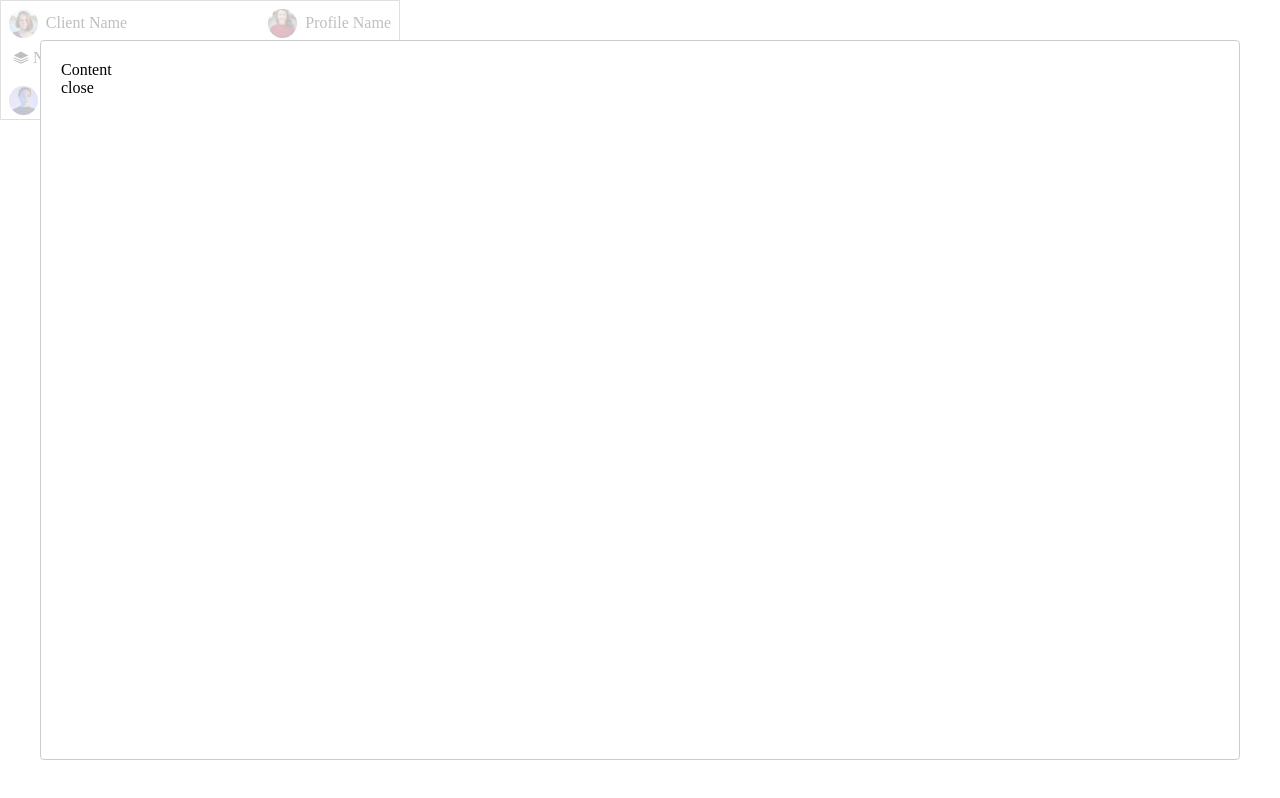
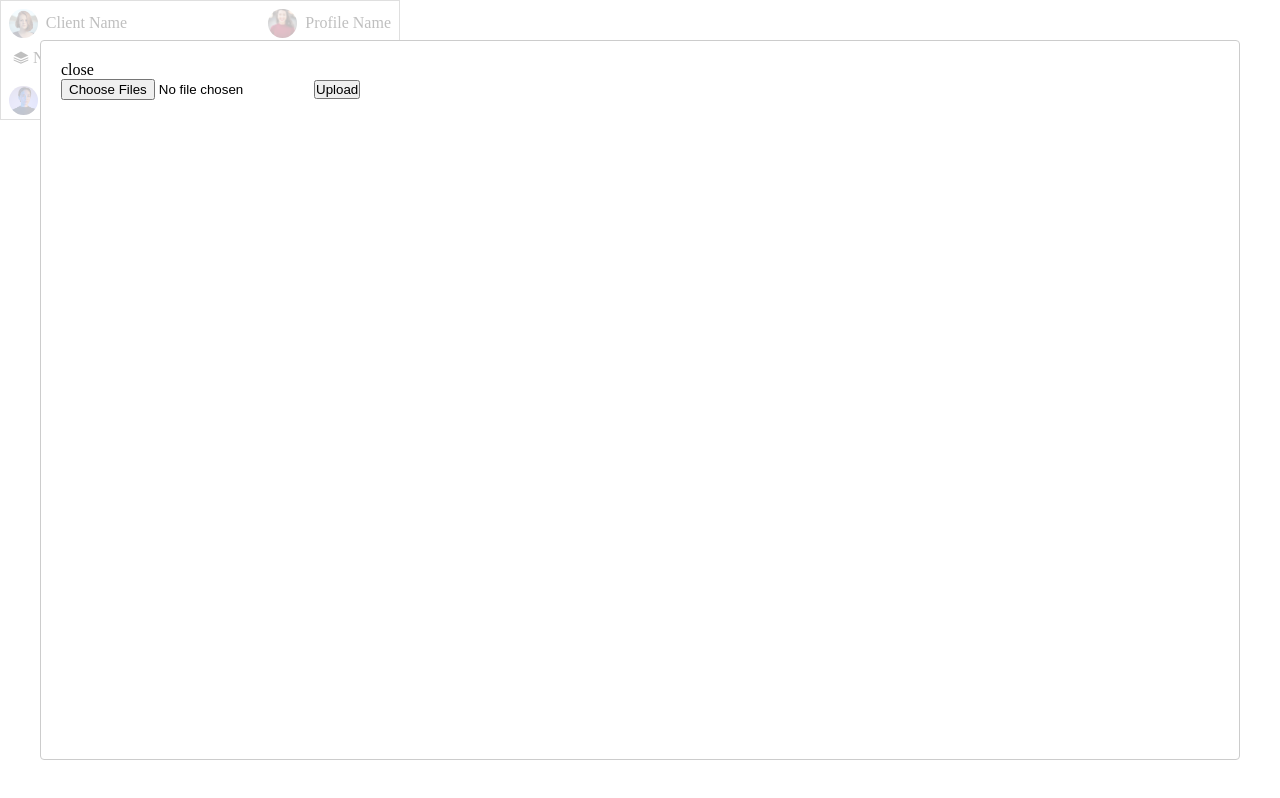
Before and after one commit to shuvrojit/task-tracker, a React (Vite) app: page / in a window 1280 px wide. Both pictures are taken after a click on the picture 201 px from the left and 100 px from the top of the page. Built offline with nearby package versions, Linux system fonts and the light colour scheme.

Commit message:
Add upload multiple files to server

```diff
--- a/src/components/card.tsx
+++ b/src/components/card.tsx
@@ -19,6 +19,31 @@ const Card = () => {
   const date = new Date();
   const [isOpen, setIsOpen] = useState(false)
 
+  const [selectedFiles, setSelectedFiles] = useState([]);
+
+  const handleFileChange = (e) => {
+    setSelectedFiles([...selectedFiles, ...e.target.files]);
+  };
+
+  const handleUpload = async () => {
+    try {
+      const formData = new FormData();
+
+      for (let i = 0; i < selectedFiles.length; i++) {
+        formData.append('files', selectedFiles[i]);
+      }
+
+      const response = await fetch('http://localhost:5000/upload-files', {
+        method: 'POST',
+        body: formData,
+      });
+
+      console.log('Upload successful', response);
+    } catch (error) {
+      console.error('Error uploading files', error);
+    }
+  };
+
   function toggleModal () {
     setIsOpen(!isOpen)
   }
@@ -32,8 +57,9 @@ const Card = () => {
             onRequestClose={toggleModal}
             role={"dialog"}
           >
-            <p>Content</p>
             <p onClick={toggleModal}>close</p>
+              <input onChange={handleFileChange} type="file" multiple />
+              <button onClick={handleUpload}> Upload</button>
           </Modal>
 
           <CardContainer>
```
